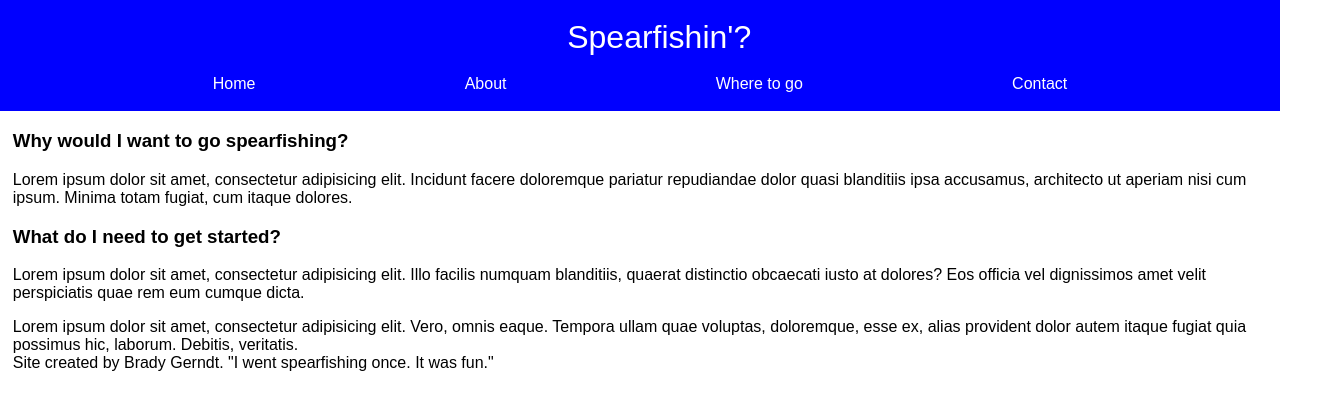
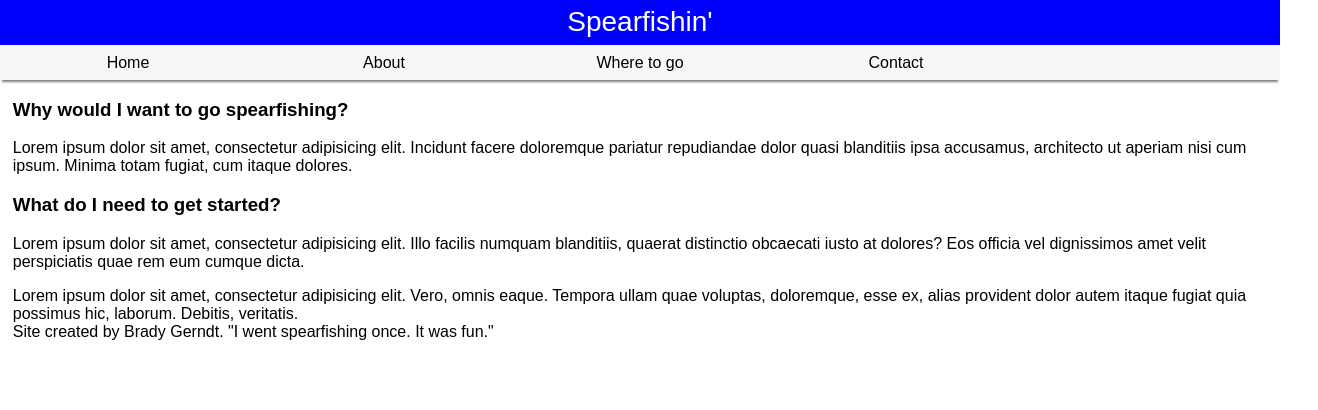
Before and after one commit to bradygerndt/UI-Project-1, a plain HTML site: page index.html in a window 1280 px wide. Shown: the whole page, 1318 px wide, since content can reach past the window. Drawn offline with Linux system fonts and the light colour scheme; a script that the page names is missing.

Commit message:
css fixes

```diff
--- a/index.html
+++ b/index.html
@@ -11,7 +11,7 @@
 <body>
     <header>
         <div class="siteTitle">
-            Spearfishin'?
+            Spearfishin'
         </div>
         <nav class="navvy">
             <ul>
--- a/main.css
+++ b/main.css
@@ -4,36 +4,52 @@ html {
 
 body {
 margin: 0;
+
 }
 
 header {
     background: blue;
+    box-shadow: 0 4px 2px -2px gray;
 }
 
 ul {
-    margin: 0%;
+    margin: 0% auto;
     padding: 0%;
+    position: absolute;
+    bottom: 0px;
+    width: 80%;
+    height: 75%;
 }
 
 .content-wrapper {
     margin: 1%;
 }
 .siteTitle {
-    padding: 1.5%;
+    padding: .5% 0%;
     width: 100%;
     text-align: center;
-    font-size: 200%;
+    font-size: 175%;
     color: white;
 }
 .navvy {
+    background:#f7f7f7;
+    height: 35px;
     width: 100%;
     text-align: center;
-    color: white;
+    position: relative;
 
 }
 .navvy li {
     display: inline;
-    margin: 8%;
+    margin: 0%;
+    width: 25%;
+    height: 100%;
+    float: left;
+}
+
+.navvy li:hover {
+    border-bottom: blue solid 3px;
+    cursor: pointer;
 }
 
 @media (max-width: 600px) {
@@ -41,15 +57,13 @@ ul {
         margin: 3%;
     }
     .siteTitle {
-        margin: 2%;
+        padding: 2%;
     }
 
     ul {
         margin: 1%;
     }
 
-    .navvy li {
-        margin: 3.5%;
-    }
+
 
 }
```
